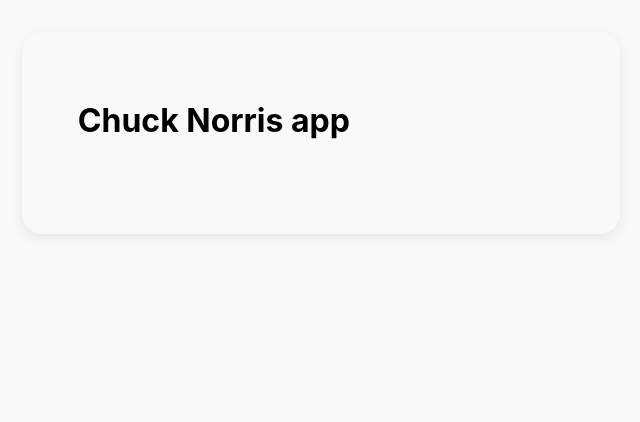
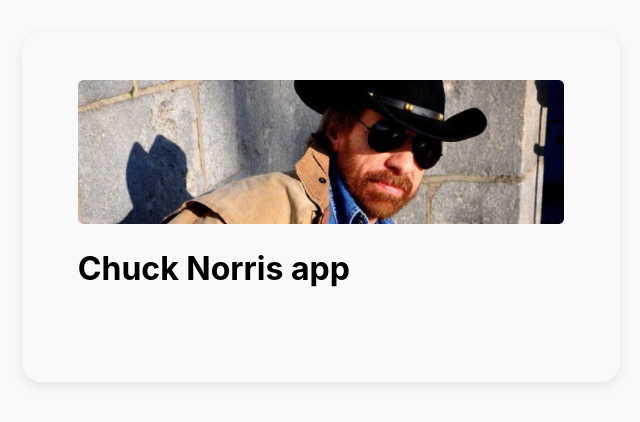
Before and after one commit to Ciszak-Krzysztof/ChuckNorrisJokeApp, a React (Create React App) app: page / in a window 1280 px wide. Shown: the top 422 px of the page, without its empty margins (319-959 px from the left). Built offline with nearby package versions, Linux system fonts and the light colour scheme.

Commit message:
implement Image component

```diff
--- a/src/App.tsx
+++ b/src/App.tsx
@@ -1,10 +1,12 @@
 import React from "react";
 import "./App.css";
 import Card from "./components/UI/Card";
+import Image from "./components/Layout/Image";
 
 function App() {
   return (
     <Card>
+      <Image />
       <h1>Chuck Norris app</h1>
     </Card>
   );
--- /dev/null
+++ b/src/components/Layout/Image.module.css
@@ -0,0 +1,4 @@
+.image {
+  width: 100%;
+  height: auto;
+}
--- /dev/null
+++ b/src/components/Layout/Image.tsx
@@ -0,0 +1,12 @@
+import ChuckImage from "../../assets/Chuck Norris photo@3x.png";
+import classes from "./Image.module.css";
+
+const Photo: React.FC = (props) => {
+  return (
+    <div>
+      <img className={classes.image} src={ChuckImage} alt="chuck" />
+    </div>
+  );
+};
+
+export default Photo;
```
Also changed, not shown: src/assets/Chuck Norris photo@3x.png (added).
